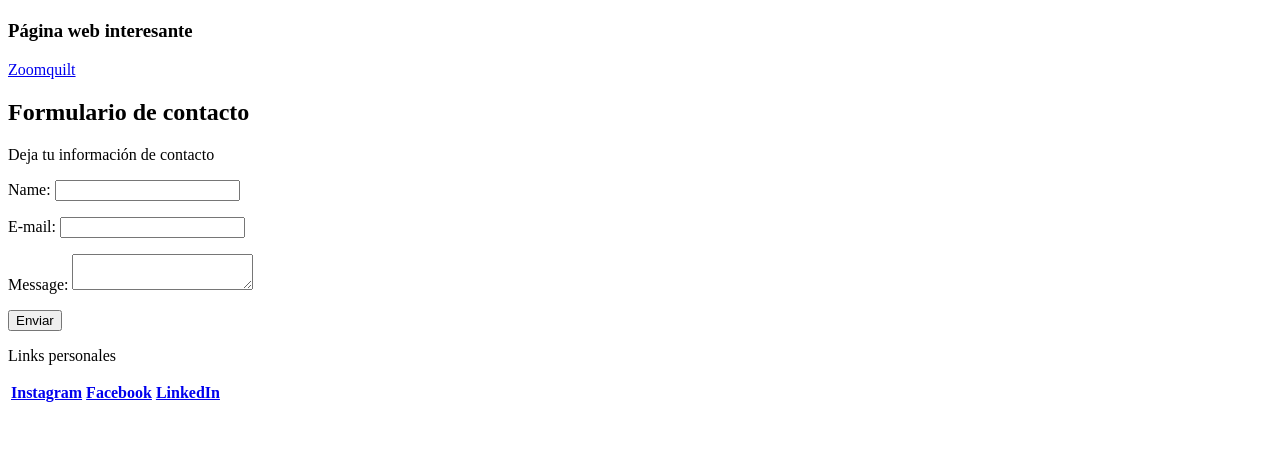
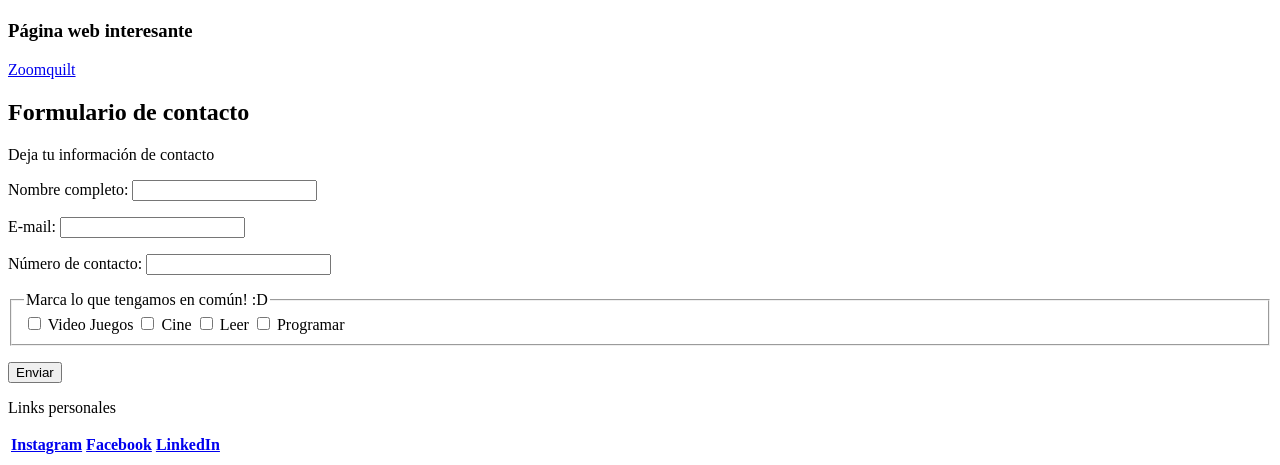
Before and after one commit to jacaycedo/pagina1WEBClase, a plain HTML site: page index.html in a window 1280 px wide. Shown: the part 1195-1660 px from the top of the page. Before the commit the page ends 1608 px from the top, so only its background shows below. Drawn offline with Linux system fonts and the light colour scheme.

Commit message:
Segunda it

```diff
--- a/index.html
+++ b/index.html
@@ -58,21 +58,35 @@
         <h2 id="contacto">Formulario de contacto</h2>
         <p>Deja tu información de contacto</p>
 
-        <form >
+        <form action="mailto:ja.caycedo@uniandes.edu.co" name="emailForm" method="POST">
           <p>
-             <label for="name">Name:</label>
-             <input type="text" id="name" name="user_name">
+             <label for="nombre">Nombre completo:</label>
+             <input type="text" id="nombre" name="nombre" required>
         </p>
           <p>
              <label for="mail">E-mail:</label>
-             <input type="email" id="mail" name="user_email">
+             <input type="email" id="mail" name="mail" requiered>
           </p>
           <p>
-             <label for="msg">Message:</label>
-             <textarea id="msg" name="user_message"></textarea>
+             <label for="num">Número de contacto:</label>
+             <input type="num" id="num" name="num" required></input>
+          </p>
+          <p>
+            <fieldset>
+              <legend> Marca lo que tengamos en común! :D</legend>
+              <input type="checkbox" id="vid" name ="vid" value="vid" unchecked>
+              <label for="vid"> Video Juegos</label>
+              <input type="checkbox" id="cine" name ="cine" value="cine" unchecked>
+              <label for="cine"> Cine</label>
+              <input type="checkbox" id="leer" name ="leer" value="leer" unchecked>
+              <label for="leer"> Leer</label>
+              <input type="checkbox" id="prog" name ="prog" value="prog" unchecked>
+              <label for="prog"> Programar</label>
+
+            </fieldset>
           </p>
             <p>
-              <button>Enviar  </button>
+              <button type="submit">Enviar  </button>
             </p>
          </form>
       </main>
```
